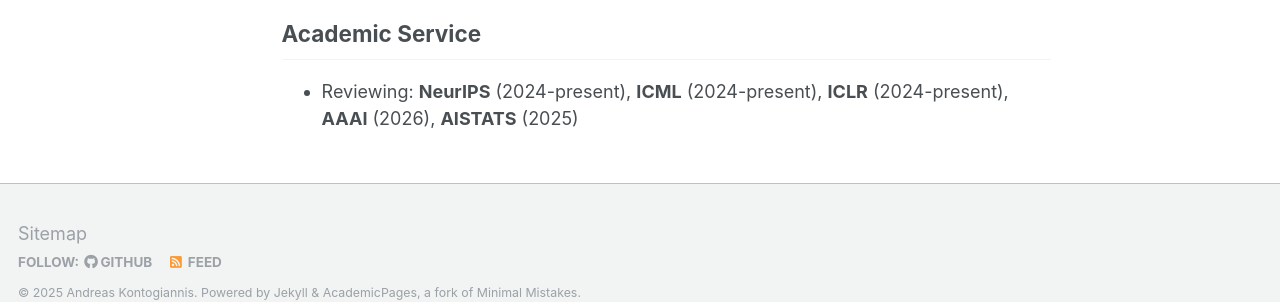
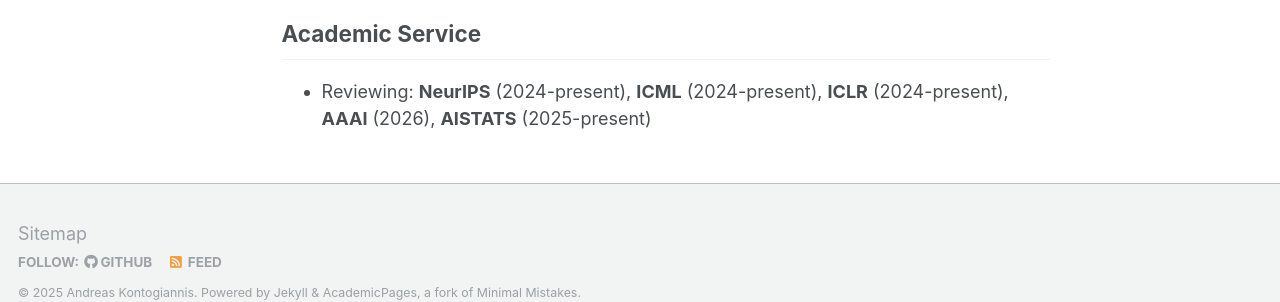
Before and after one commit to ddaedalus/ddaedalus.github.io, a Jekyll site: the page built from _pages/about.md, in a window 1280 px wide and 900 px high, scrolled down 634 px. Shown: the part 561-863 px from the top of the window. Built offline with Jekyll 4.4.1, drawn with Linux system fonts in a browser that asks for light colours.

Commit message:
Update about.md

```diff
--- a/_pages/about.md
+++ b/_pages/about.md
@@ -29,4 +29,4 @@ In general, I am interested in the intersection of game theory, online learning
 - 2023.05: One paper accepted at EXTRAAMAS 2023 (AAMAS Workshop).
 
 ## Academic Service
-* Reviewing: **NeurIPS** (2024-present), **ICML** (2024-present), **ICLR** (2024-present), **ΑΑΑΙ** (2026), **AISTATS** (2025)
+* Reviewing: **NeurIPS** (2024-present), **ICML** (2024-present), **ICLR** (2024-present), **ΑΑΑΙ** (2026), **AISTATS** (2025-present)
```
